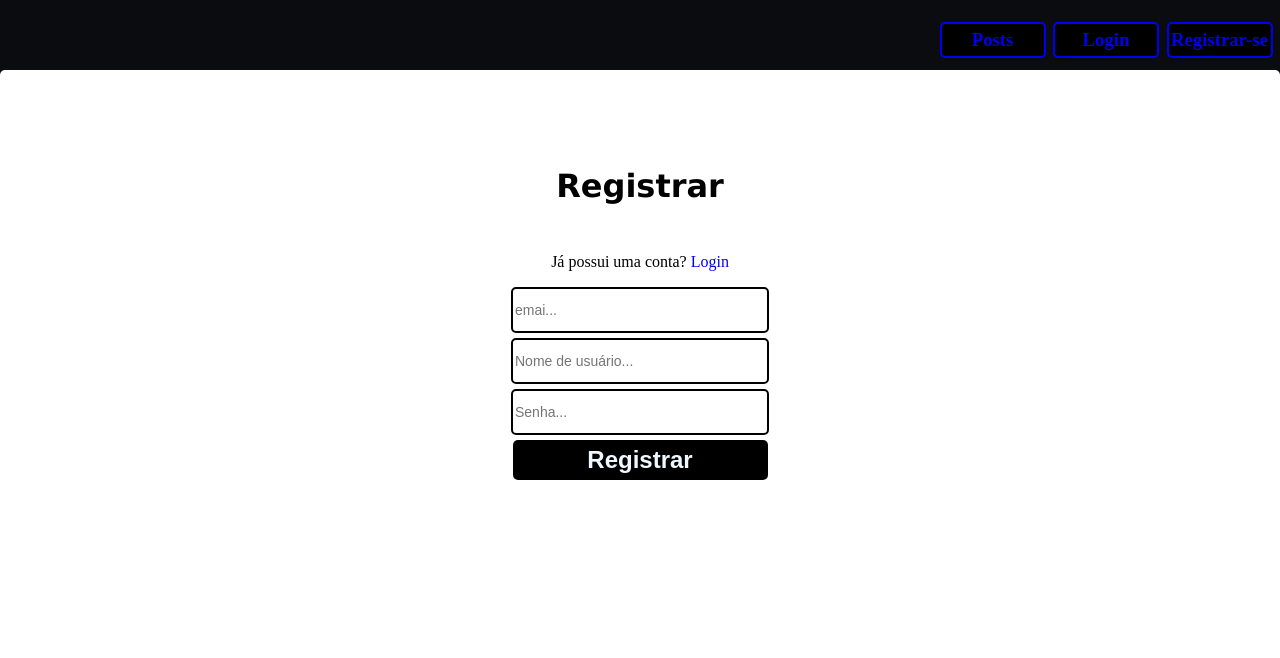
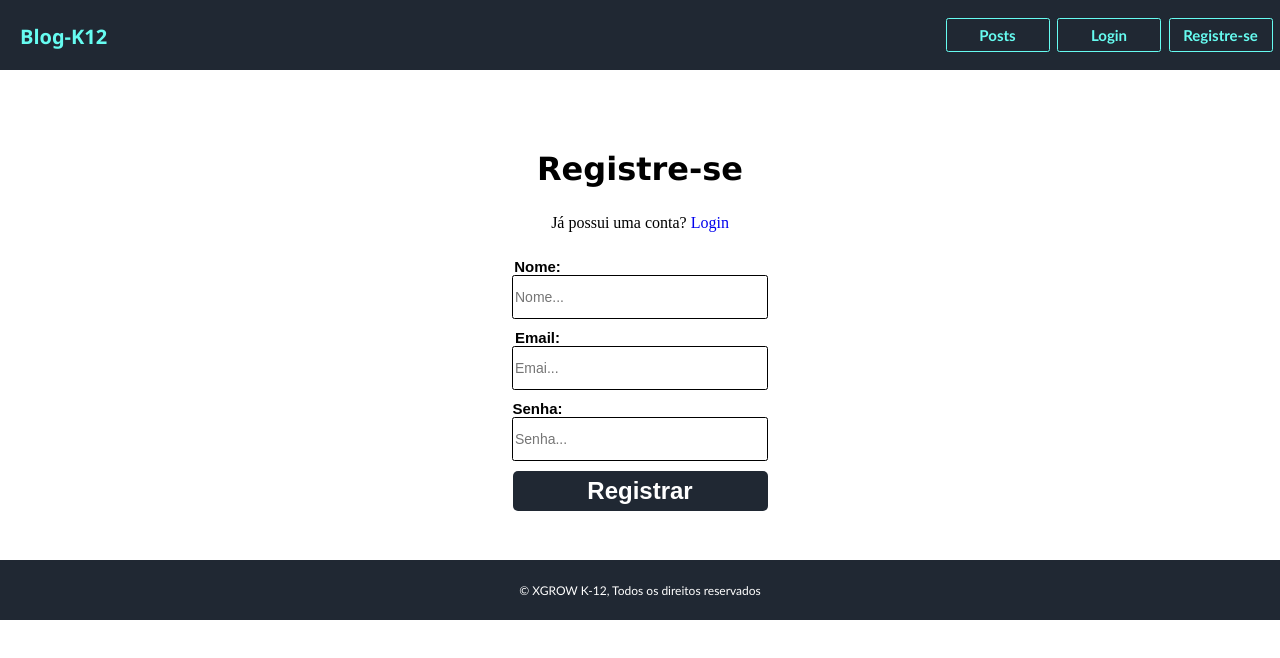
Before and after one commit to DaviFerrarezze/Blog_Xgrow, a React (Create React App) app: page /Register in a window 1280 px wide. Shown: the top 658 px of the page. Built offline with nearby package versions, Linux system fonts and the light colour scheme.

Commit message:
finalizações 1

```diff
--- a/src/App.jsx
+++ b/src/App.jsx
@@ -1,6 +1,7 @@
 import React from "react";
 import "./App.css";
 import RoutesFunction from "./Routes/routes";
+import Footer from './Footer'
 
 
 
@@ -8,6 +9,7 @@ function App() {
   return (
     <div className="App">
        <RoutesFunction/>
+       <Footer />
     </div>
   );
 }
--- /dev/null
+++ b/src/Footer/footer.css
@@ -0,0 +1,13 @@
+footer {
+    display: flex;
+    align-items: center;
+    justify-content: center;
+    background-color: #202833;
+    width: 100%;
+    height: 60px;
+}
+footer > p {
+    color: white;
+    font-size: 12px;
+    font-family: 'Gill Sans', 'Gill Sans MT', Calibri, 'Trebuchet MS', sans-serif;
+}
--- /dev/null
+++ b/src/Footer/footer.jsx
@@ -0,0 +1,12 @@
+import React from "react";
+import './footer.css'
+
+function Footer() {
+    return(
+        <footer>
+            <p>© XGROW K-12, Todos os direitos reservados</p>
+        </footer>
+    )
+}
+
+export default Footer;
--- /dev/null
+++ b/src/Footer/index.js
@@ -0,0 +1 @@
+export { default } from './footer'
--- a/src/Header/header.css
+++ b/src/Header/header.css
@@ -1,30 +1,47 @@
 .Header {
-    background-color: #0B0C10;
+    background-color: #202833;
     width: 100%;
-    height: 80px;
+    height: 70px;
     display: flex;
     align-items: center;
     justify-content: flex-end;
     padding-right: 5px;
     margin-bottom: -10px;
+    position: relative;
+}
+.HeaderText {
+    color: #66FCF1;
+    font-family: 'Segoe UI', Tahoma, Geneva, Verdana, sans-serif;
+    font-size: 20px;
+    position: absolute;
+    margin-top: -37.5px;
+    margin-left: 20px;
 }
 
 .Button{
     display: flex;
     align-items: center;
     justify-content: center;
-    background-color: rgb(0, 0, 0);
+    background-color: #202833;
     width: 100px;
-    border-radius: 5px;
+    border-radius: 2.5px;
     text-align: center;
     height: 30px;
     line-height: 0px;
-    border: 2px solid;
+    border: 1px solid #66FCF1;
     padding: 1px;
     margin-right: 7.5px;
 }
 .Button:hover{
-    border: 2px solid gray;
-    background-color: gray;
+    border: 1px solid #C5C6C8;
+    background-color: #C5C6C8;
     cursor: pointer;
 }
+.Button > h3 {
+    color: #66FCF1;
+    font-family: 'Gill Sans', 'Gill Sans MT', Calibri, 'Trebuchet MS', sans-serif;
+    font-size: 15px;
+}
+.Button:hover > h3 {
+    color: white;
+}
--- a/src/Header/header.jsx
+++ b/src/Header/header.jsx
@@ -4,6 +4,7 @@ import { Link } from "react-router-dom";
 
 function Header() {
     return(
+    <div>
     <header className="Header">
       <Link to={`/`} style={{ textDecoration: "none" }}>
         <div className='Button'>
@@ -17,10 +18,12 @@ function Header() {
         </Link>
         <Link to={`/Register/`} style={{ textDecoration: "none" }}>
         <div className='Button'>
-          <h3>Registrar-se</h3>
+          <h3>Registre-se</h3>
         </div>
       </Link>
     </header>
+    <h5 className="HeaderText">Blog-K12</h5>
+    </div>
     )
 }
 
--- a/src/Login/login.css
+++ b/src/Login/login.css
@@ -2,27 +2,27 @@ body {
     align-items: center;
     justify-content: center;
     margin: 0;
+
 }
 
 .Login {
     width: 100%;
-    height: 60vh;
+    height: 500px;
     background-color: rgb(255, 255, 255);
     display: flex;
     flex-direction: column;
     justify-content: center;
-    align-items: center;
-    border-radius: 5px;
+    align-items: center
 }
 
 .LoginInputs{
     width: 250px;
     height: 40px;
-    border: 2px solid rgb(0, 0, 0);
+    border: 1px solid rgb(0, 0, 0);
     font-size: 14px;
-    border-radius: 5px;
+    border-radius: 2.5px;
     display: block;
-    margin-bottom: 5px;
+    margin-bottom: 0px;
 }
 
 .LoginButton {
@@ -30,18 +30,33 @@ body {
     height: 40px;
     font-size: 16px;
     border-radius: 5px;
-    margin-bottom: 5px;
-    background-color: black;
+    margin-top: 10px;
+    background-color: #202833;
     display: flex;
     justify-content: center;
     align-items: center;
 }
+.LoginButton:hover{
+    background-color: #C5C6C8;
+    cursor: pointer;
+}
 .LoginButton > h2 {
-    color: aliceblue;
+    color: #ffffff;
     font-family: Arial, Helvetica, sans-serif;
 }
 
 .LoginText {
     font-size: xx-large;
     font-family:'Lucida Sans', 'Lucida Sans Regular', 'Lucida Grande', 'Lucida Sans Unicode', Geneva, Verdana, sans-serif;
+    margin-top: 40px;
+    margin-bottom: 10px;
 }
+
+.Login > h5 {
+    margin-bottom: 0px;
+    margin-top: 10px;
+    font-size: 15px;
+    position: relative;
+    font-family: Arial, Helvetica, sans-serif;
+    margin-right: 205px;
+}
--- a/src/Login/login.jsx
+++ b/src/Login/login.jsx
@@ -7,8 +7,10 @@ function LoginPage() {
         <div className="Login">
             <h3 className="LoginText">Login</h3>
             <p>Novo no site? <Link to={`/Register`} style={{ textDecoration: "none" }}>Registrar</Link></p>
-            <input type="text" className="LoginInputs" placeholder="Nome de usuário..." />
-            <input type="text" className="LoginInputs" placeholder="Senha..." />
+            <h5>Email:</h5>
+            <input type="text" className="RegisterInputs" placeholder="Emai..." />
+            <h5>Senha:</h5>
+            <input type="text" className="RegisterInputs" placeholder="Senha..." />
             <div className="LoginButton"><h2>Login</h2></div>
         </div>
     )
--- a/src/Post/post.css
+++ b/src/Post/post.css
@@ -6,6 +6,7 @@
   height: 100%;
   position: relative;
   text-align: center;
+  margin-top: 40px;
 }
 .Post > h1 {
   font-family: "Arial", sans-serif;
--- a/src/PostsPreview/postsPreviews.css
+++ b/src/PostsPreview/postsPreviews.css
@@ -8,6 +8,7 @@
     position: relative;
     margin-bottom: 10px;
     color: rgb(0, 0, 0);
+    margin-top: -17.5px;
   }
   .FirstPost:hover{
     background-color: rgb(202, 202, 202);
--- a/src/Register/register.css
+++ b/src/Register/register.css
@@ -6,23 +6,22 @@ body {
 
 .Register {
   width: 100%;
-    height: 60vh;
+  height: 500px;
   background-color: rgb(255, 255, 255);
   display: flex;
   flex-direction: column;
   justify-content: center;
   align-items: center;
-    border-radius: 5px;
 }
 
-.RegisterInputs{
+.RegisterInputs {
   width: 250px;
   height: 40px;
-    border: 2px solid rgb(0, 0, 0);
+  border: 1px solid rgb(0, 0, 0);
   font-size: 14px;
-    border-radius: 5px;
+  border-radius: 2.5px;
   display: block;
-    margin-bottom: 5px;
+  margin-bottom: 0px;
 }
 
 .RegisterButton {
@@ -30,18 +29,34 @@ body {
   height: 40px;
   font-size: 16px;
   border-radius: 5px;
-    margin-bottom: 5px;
-    background-color: black;
+  margin-top: 10px;
+  background-color: #202833;
   display: flex;
   justify-content: center;
   align-items: center;
 }
+.RegisterButton:hover {
+  background-color: #c5c6c8;
+  cursor: pointer;
+}
 .RegisterButton > h2 {
-    color: aliceblue;
+  color: #ffffff;
   font-family: Arial, Helvetica, sans-serif;
 }
 
 .RegisterText {
   font-size: xx-large;
-    font-family:'Lucida Sans', 'Lucida Sans Regular', 'Lucida Grande', 'Lucida Sans Unicode', Geneva, Verdana, sans-serif;
+  font-family: "Lucida Sans", "Lucida Sans Regular", "Lucida Grande",
+    "Lucida Sans Unicode", Geneva, Verdana, sans-serif;
+  margin-top: 40px;
+  margin-bottom: 10px;
 }
+
+.Register > h5 {
+  margin-bottom: 0px;
+  margin-top: 10px;
+  font-size: 15px;
+  position: relative;
+  font-family: Arial, Helvetica, sans-serif;
+  margin-right: 205px;
+}
--- a/src/Register/register.jsx
+++ b/src/Register/register.jsx
@@ -5,10 +5,13 @@ import { Link } from "react-router-dom";
 function RegisterPage() {
     return(
         <div className="Register">
-            <h3 className="RegisterText">Registrar</h3>
+            <h3 className="RegisterText">Registre-se</h3>
             <p>Já possui uma conta? <Link to={`/Login`} style={{ textDecoration: "none" }}>Login</Link></p>
-            <input type="text" className="RegisterInputs" placeholder="emai..." />
-            <input type="text" className="RegisterInputs" placeholder="Nome de usuário..." />
+            <h5>Nome:</h5>
+            <input type="text" className="RegisterInputs" placeholder="Nome..." />
+            <h5>Email:</h5>
+            <input type="text" className="RegisterInputs" placeholder="Emai..." />
+            <h5>Senha:</h5>
             <input type="text" className="RegisterInputs" placeholder="Senha..." />
             <div className="RegisterButton"><h2>Registrar</h2></div>
         </div>
```
Lines whose indentation alone changed are shown as unchanged.
